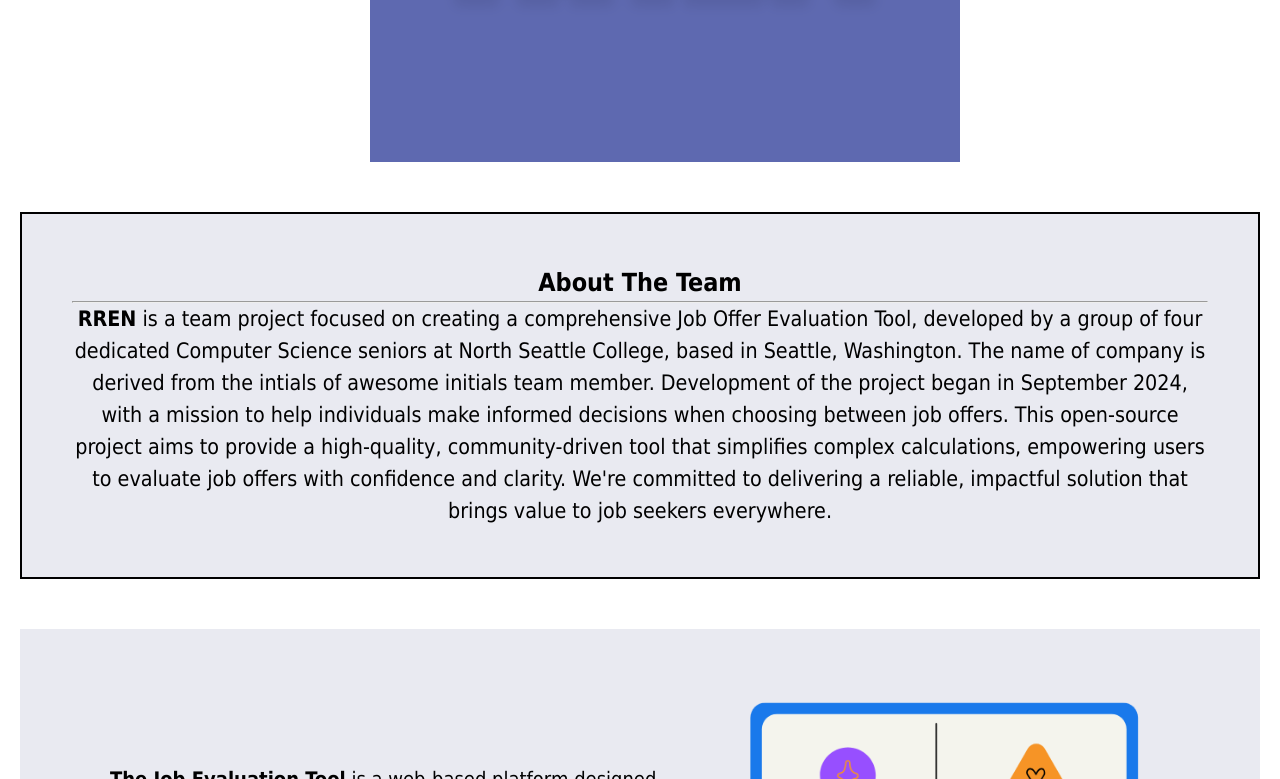
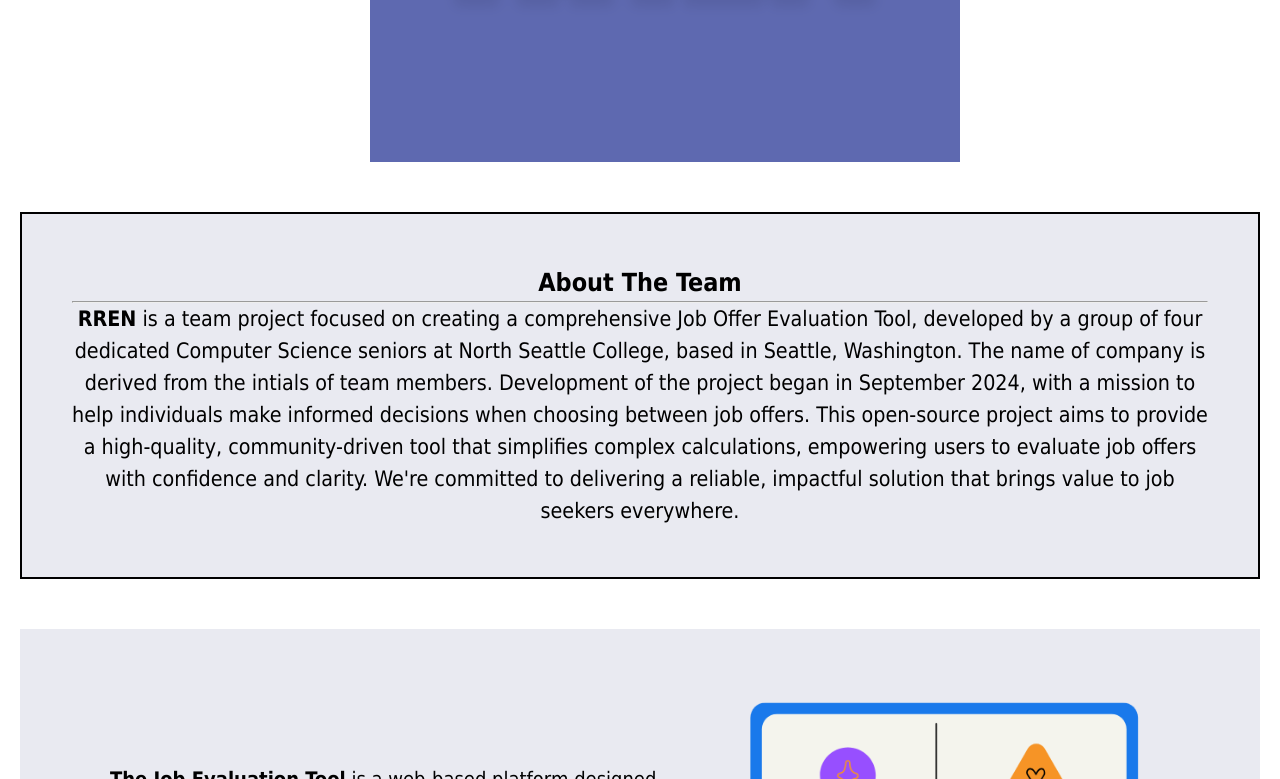
Before and after one commit to roryhackney/job-offer-comparison-website, a website: page public/html/about.html in a window 1280 px wide. Shown: the part 459-1238 px from the top of the page. Drawn offline with Linux system fonts and the light colour scheme.

Commit message:
edit About content

```diff
--- a/public/html/about.html
+++ b/public/html/about.html
@@ -28,7 +28,8 @@
                 <p>
                     <h3><strong>About The Team </strong></h3><hr>
                     <strong>RREN</strong> is a team project focused on creating a comprehensive Job Offer Evaluation Tool,
-                    developed by a group of four dedicated Computer Science seniors at North Seattle College, based in Seattle, Washington. The name of company is derived from the intials of awesome initials team member.
+                    developed by a group of four dedicated Computer Science seniors at North Seattle College, based in Seattle, Washington.
+                    The name of company is derived from the intials of team members.
                     Development of the project began in September 2024, with a mission to help individuals make informed decisions when choosing between job offers.
                     This open-source project aims to provide a high-quality, community-driven tool that simplifies complex calculations,
                     empowering users to evaluate job offers with confidence and clarity.
```
